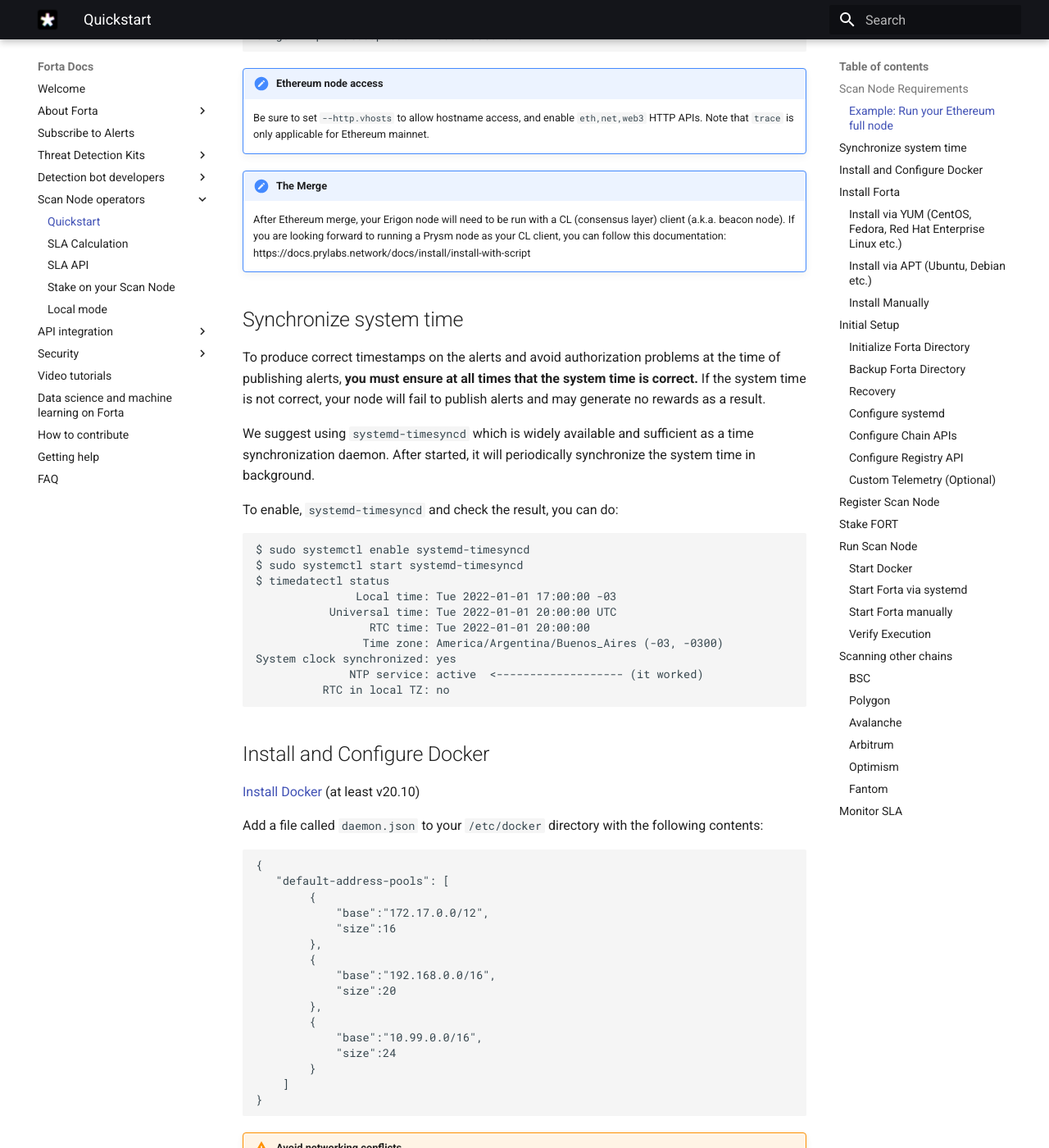
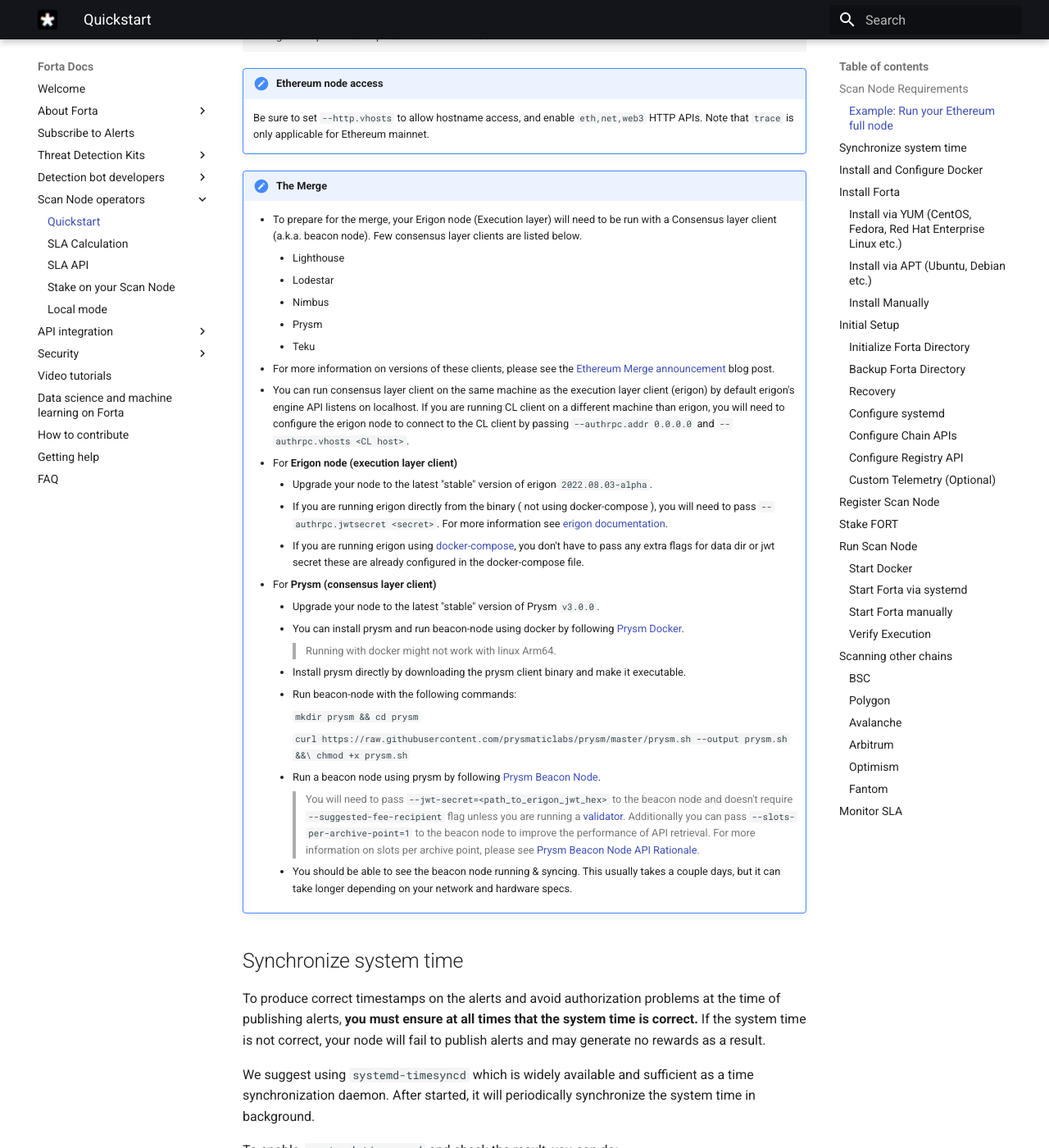
Before and after one commit to forta-network/docs, an MkDocs documentation site: the page built from docs/scanner-quickstart.md, in a window 1280 px wide and 1400 px high, scrolled down 776 px. Shown: the whole window at 82% size. Built offline with MkDocs 1.6.1 and Material for MkDocs 9.7.7, drawn with Linux system fonts in a browser that asks for light colours.

Commit message:
update merge docs

````diff
--- a/docs/requirements.txt
+++ b/docs/requirements.txt
@@ -7,7 +7,8 @@
 mergedeep==1.3.4
 mkdocs==1.3.0
 # mkdocs-material==8.3.3+insiders.4.17.2
-git+https://${MKDOCS_MATERIAL_TOKEN}@github.com/squidfunk/mkdocs-material-insiders.git
+#git+https://${MKDOCS_MATERIAL_TOKEN}@github.com/squidfunk/mkdocs-material-insiders.git
+git+ssh://git@github.com/squidfunk/mkdocs-material.git
 mkdocs-material-extensions==1.0.3
 packaging==21.0
 Pygments==2.12
--- a/docs/scanner-quickstart.md
+++ b/docs/scanner-quickstart.md
@@ -28,7 +28,39 @@
     Be sure to set `--http.vhosts` to allow hostname access, and enable `eth,net,web3` HTTP APIs. Note that `trace` is only applicable for Ethereum mainnet.
 
 !!! important "The Merge"
-    After Ethereum merge, your Erigon node will need to be run with a CL (consensus layer) client (a.k.a. beacon node). If you are looking forward to running a Prysm node as your CL client, you can follow this documentation: https://docs.prylabs.network/docs/install/install-with-script
+    - To prepare for the merge, your Erigon node (Execution layer) will need to be run with a Consensus layer client (a.k.a. beacon node). Few consensus layer clients are listed below.
+        * Lighthouse
+        * Lodestar
+        * Nimbus
+        * Prysm
+        * Teku
+    - For more information on versions of these clients, please see the [Ethereum Merge announcement](https://blog.ethereum.org/2022/08/24/mainnet-merge-announcement/) blog post.
+    - You can run consensus layer client on the same machine as the execution layer client (erigon) by default erigon's engine API listens on localhost. If you are running CL client on a different machine than erigon, you will need to configure the erigon node to connect to the CL client by passing `--authrpc.addr 0.0.0.0` and `--authrpc.vhosts <CL host>`.
+
+    - For **Erigon node (execution layer client)**
+        * Upgrade your node to the latest "stable" version of erigon `2022.08.03-alpha`.
+        * If you are running erigon directly from the binary ( not using docker-compose ), you will need to pass `--authrpc.jwtsecret <secret>`. For more information see [erigon documentation](https://github.com/ledgerwatch/erigon#beacon-chain-consensus-layer).
+        * If you are running erigon using [docker-compose](https://github.com/ledgerwatch/erigon/blob/devel/docker-compose.yml), you don't have to pass any extra flags for data dir or jwt secret these are already configured in the docker-compose file.
+
+    - For **Prysm (consensus layer client)**
+        * Upgrade your node to the latest "stable" version of Prysm `v3.0.0`.
+        * You can install prysm and run beacon-node using docker by following [Prysm Docker](https://docs.prylabs.network/docs/install/install-with-docker).
+          >Running with docker might not work with linux Arm64.
+        * Install prysm directly by downloading the prysm client binary and make it executable.
+        * Run beacon-node with the following commands:
+
+            ```
+            mkdir prysm && cd prysm
+            ```
+
+            ```
+            curl https://raw.githubusercontent.com/prysmaticlabs/prysm/master/prysm.sh --output prysm.sh &&\
+            chmod +x prysm.sh
+            ```
+
+        * Run a beacon node using prysm by following [Prysm Beacon Node](https://docs.prylabs.network/docs/install/install-with-script#step-4-run-a-beacon-node-using-prysm).
+          >You will need to pass `--jwt-secret=<path_to_erigon_jwt_hex>` to the beacon node and doesn't require `--suggested-fee-recipient` flag unless you are running a [validator](https://docs.prylabs.network/docs/install/install-with-script#step-5-run-a-validator-using-prysm). Additionally you can pass `--slots-per-archive-point=1` to the beacon node to improve the performance of API retrieval. For more information on slots per archive point, please see [Prysm Beacon Node API Rationale](https://docs.prylabs.network/docs/advanced/beacon_node_api#rationale).
+        * You should be able to see the beacon node running & syncing. This usually takes a couple days, but it can take longer depending on your network and hardware specs.
 
 ## Synchronize system time
 
````
